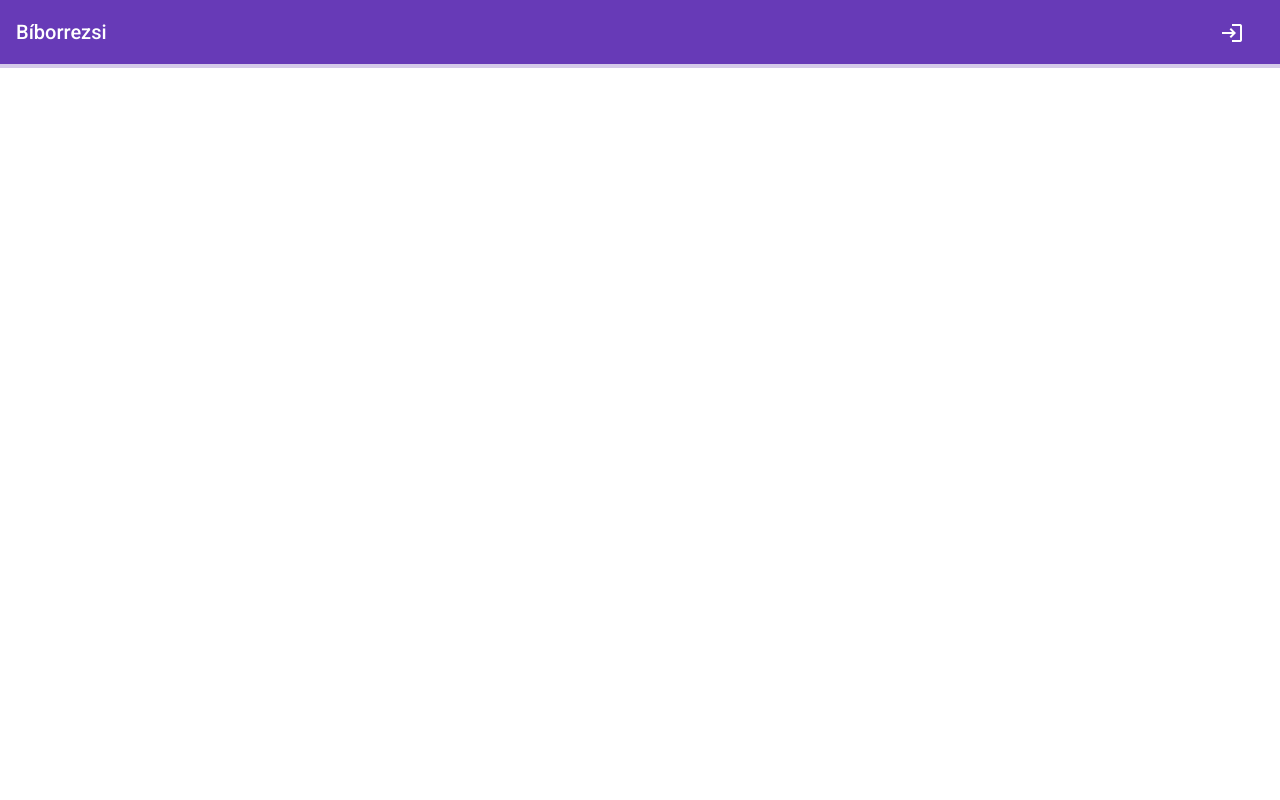
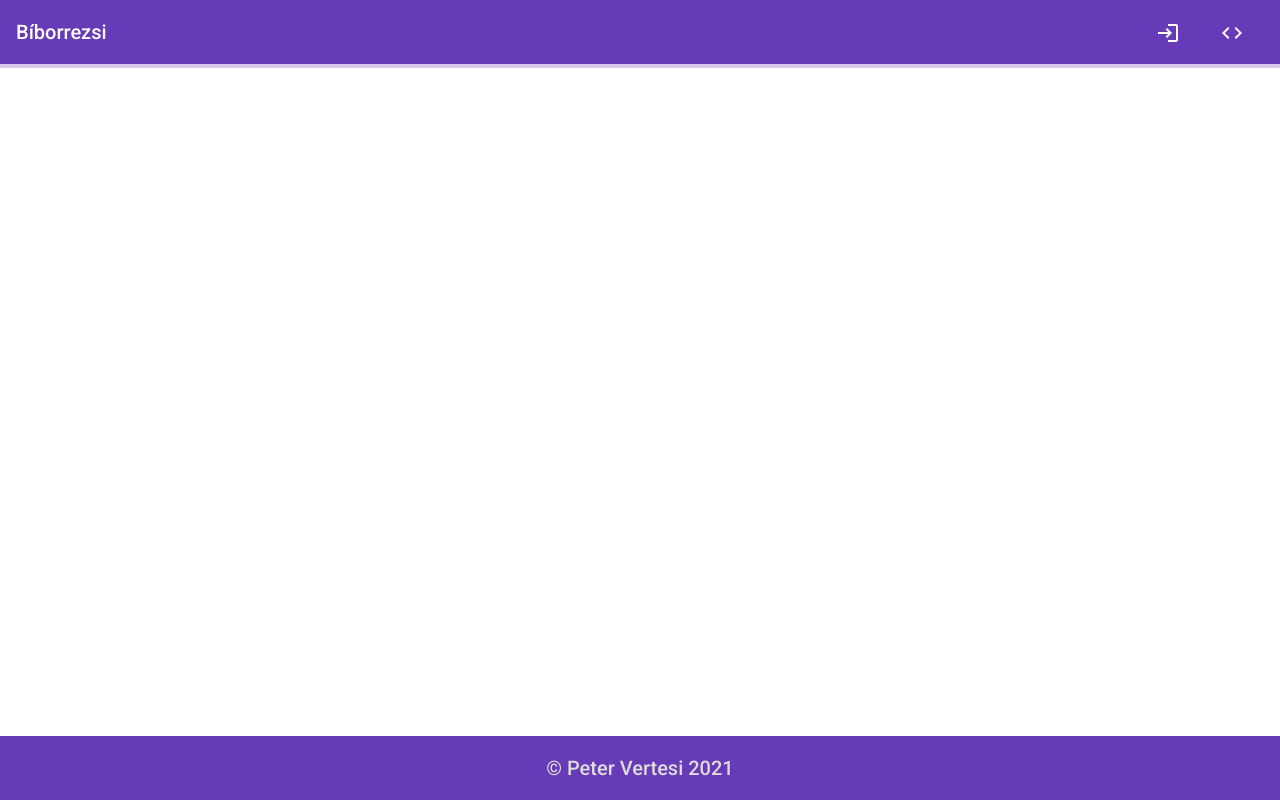
Before and after one commit to vpeter1119/biborrezsi-new, an Angular app: page / in a window 1280 px wide. Built offline with nearby package versions, Linux system fonts and the light colour scheme.

Commit message:
Setup footer

```diff
--- a/src/app/app.component.html
+++ b/src/app/app.component.html
@@ -1,2 +1,3 @@
 <app-toolbar></app-toolbar>
 <router-outlet></router-outlet>
+<app-footer></app-footer>
--- a/src/app/app.module.ts
+++ b/src/app/app.module.ts
@@ -8,11 +8,13 @@ import { BrowserAnimationsModule } from '@angular/platform-browser/animations';
 import { MaterialModule } from './material.module';
 
 import { ToolbarComponent } from './toolbar/toolbar.component';
+import { FooterComponent } from './footer/footer.component';
 
 @NgModule({
   declarations: [
     AppComponent,
-    ToolbarComponent
+    ToolbarComponent,
+    FooterComponent
   ],
   imports: [
     BrowserModule,
--- /dev/null
+++ b/src/app/footer/footer.component.css
@@ -0,0 +1,14 @@
+.footer {
+  position: absolute;
+  bottom: 0;
+  color: #DDD;
+}
+
+.spacer {
+  margin: auto;
+}
+
+.footer-copyright {
+  padding: 1rem;
+  font-weight: 500;
+}
--- /dev/null
+++ b/src/app/footer/footer.component.html
@@ -0,0 +1,5 @@
+<mat-toolbar class="footer" color="primary">
+  <span class="spacer"></span>
+  <div class="footer-copyright">© Peter Vertesi 2021</div>
+  <span class="spacer"></span>
+</mat-toolbar>
--- /dev/null
+++ b/src/app/footer/footer.component.ts
@@ -0,0 +1,15 @@
+import { Component, OnInit } from '@angular/core';
+
+@Component({
+  selector: 'app-footer',
+  templateUrl: './footer.component.html',
+  styleUrls: ['./footer.component.css']
+})
+export class FooterComponent implements OnInit {
+
+  constructor() { }
+
+  ngOnInit(): void {
+  }
+
+}
--- a/src/app/toolbar/toolbar.component.html
+++ b/src/app/toolbar/toolbar.component.html
@@ -2,6 +2,7 @@
   <span>Bíborrezsi</span>
   <span class="spacer"></span>
   <a mat-button routerLink="/" (click)="toggleIsLoading()"><mat-icon>login</mat-icon></a>
+  <a mat-button routerLink="/"><mat-icon>code</mat-icon></a>
 </mat-toolbar>
 <mat-progress-bar *ngIf="!isLoading" mode="determinate"></mat-progress-bar>
 <mat-progress-bar *ngIf="isLoading" mode="indeterminate"></mat-progress-bar>
```
Also changed, not shown: 1 other file (tests, documents, lock files or other folders).
